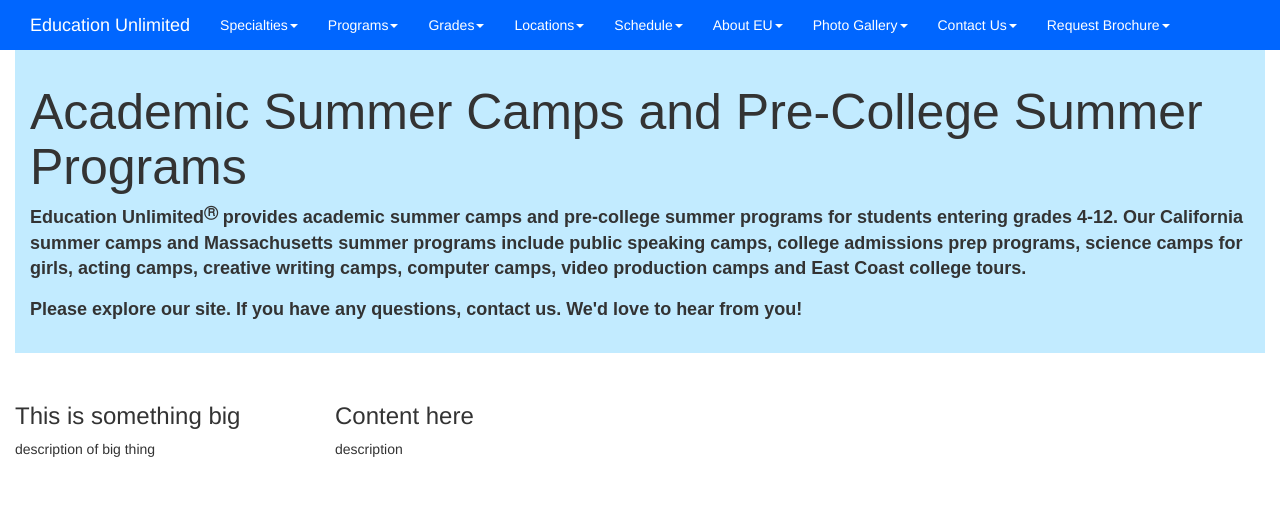
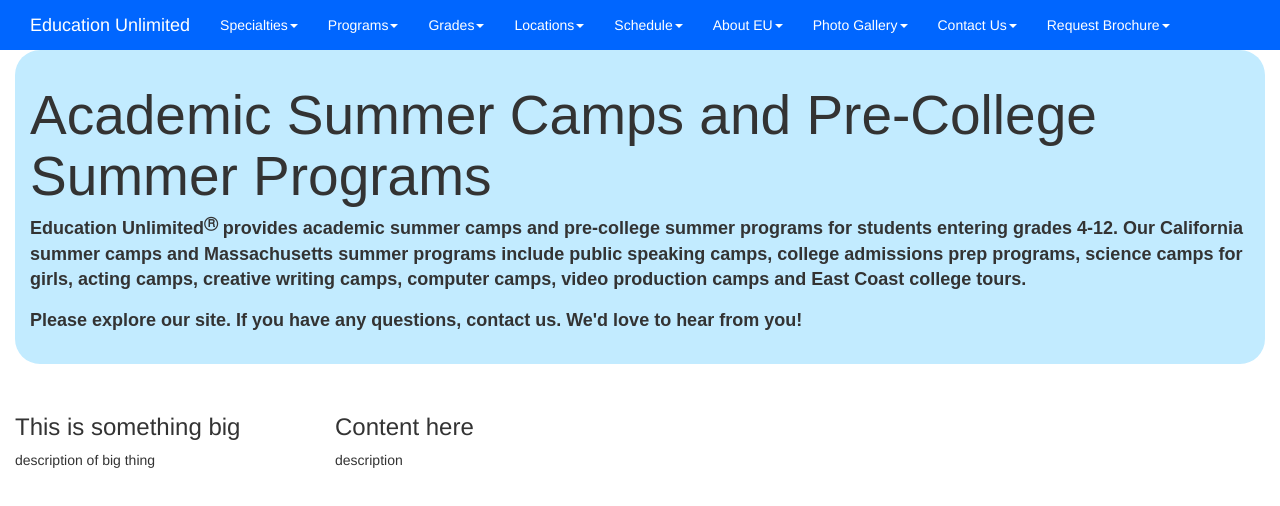
Before and after one commit to pkoushik/eufinalproject, a plain HTML site: page index.html in a window 1280 px wide. Drawn offline with nearby package versions, Linux system fonts and the light colour scheme.

Commit message:
stuff
changed font size, made edges rounded

```diff
--- a/bootstrap/css/extrastrap.css
+++ b/bootstrap/css/extrastrap.css
@@ -18,11 +18,12 @@
 	padding: 15px;
 	margin-bottom: 30px;
 	color: inherit;
+  border-radius: 25px;
 }
 
 .jumbotron h2 {
-    font-size: 50px;
-    font-family: "GatsbyFLF-Bold", sans-serif;
+    font-size: 55px;
+    font-family: "GatsbyFLF", sans-serif;
  }
 
 .jumbotron p {
```
